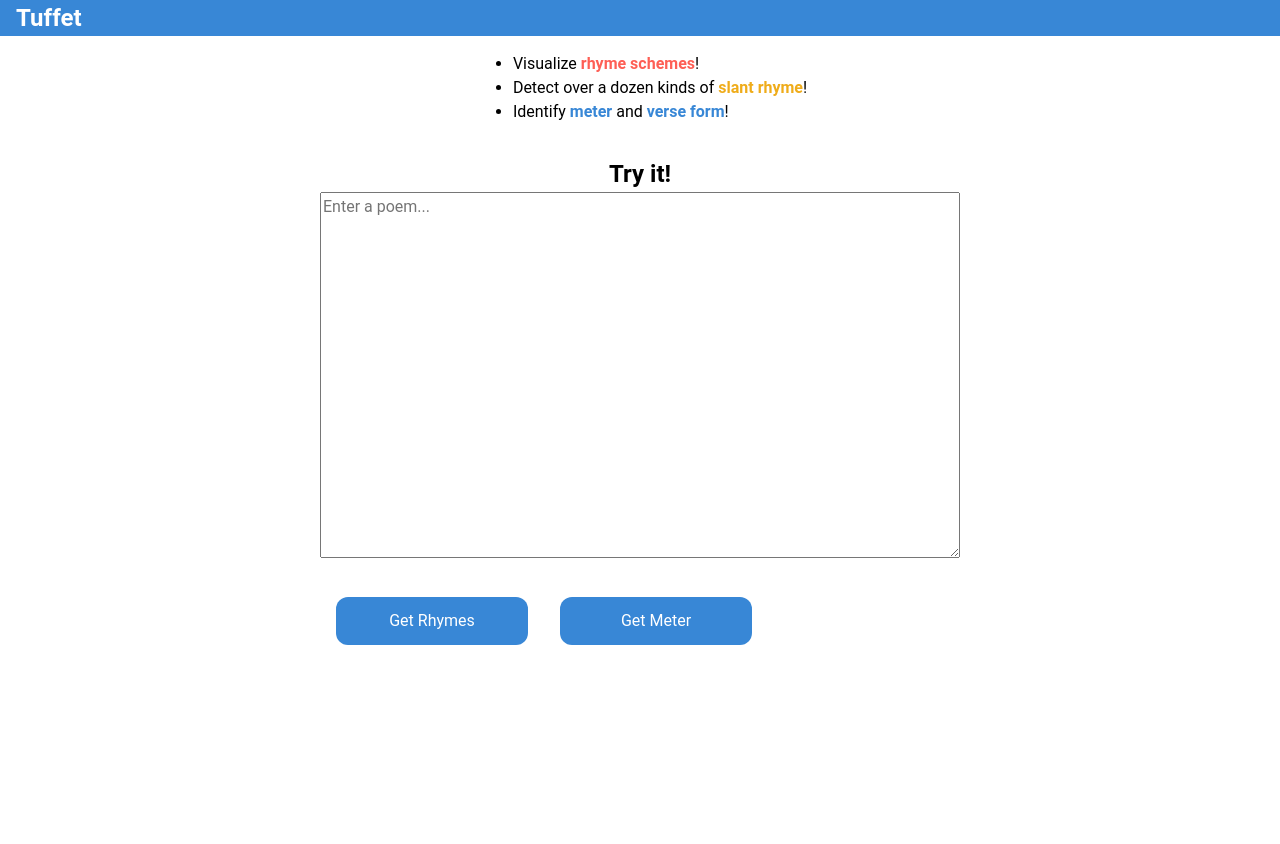
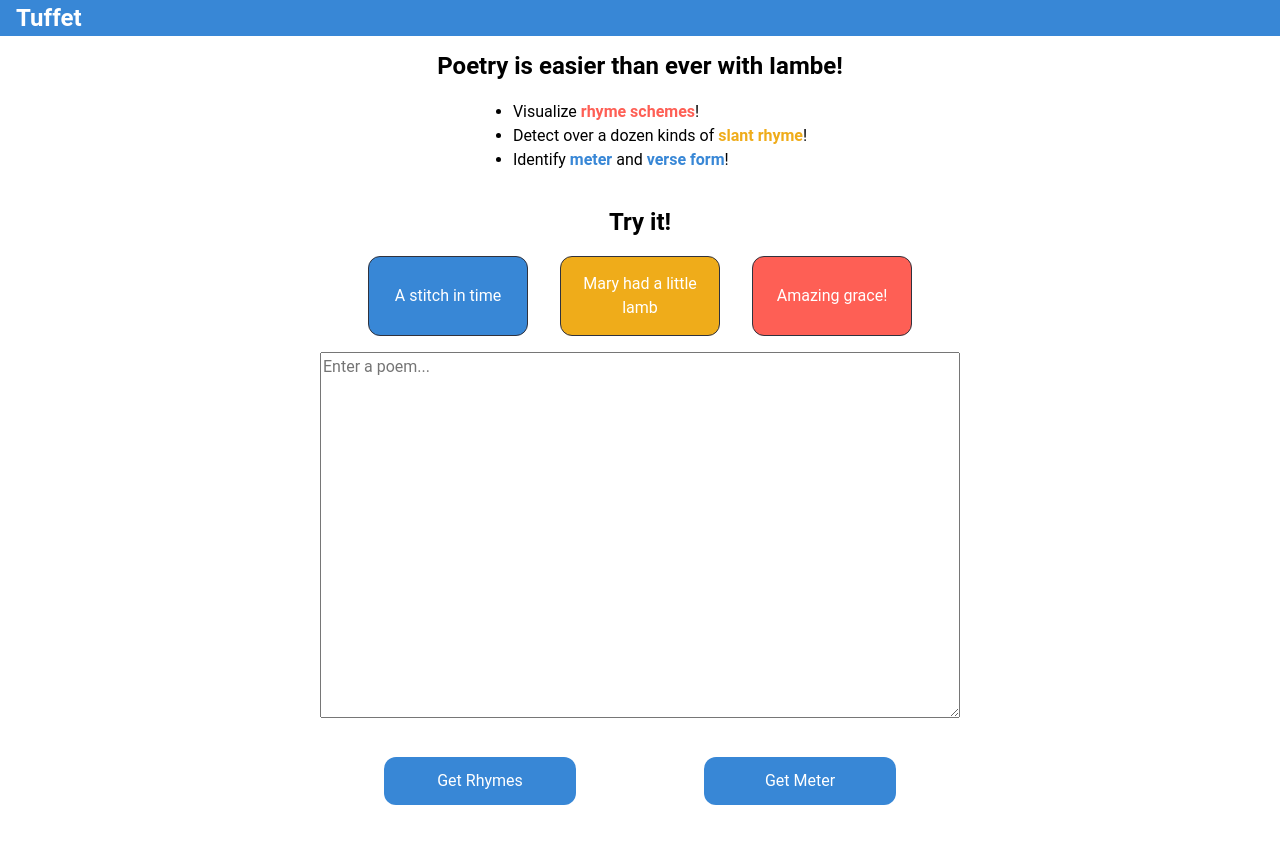
Before and after one commit to SamuelPerrin/tuffet, a React (Create React App) app in the folder iambe/: page / in a window 1280 px wide. Shown: the top 844 px of the page. Before the commit the page ends 800 px from the top, so only its background shows below. Built offline with nearby package versions, Linux system fonts and the light colour scheme.

Commit message:
adds TryPoem buttons to Home page

```diff
--- a/iambe/src/components/Home.js
+++ b/iambe/src/components/Home.js
@@ -4,9 +4,13 @@ import {useHistory} from 'react-router-dom';
 
 import Section from './styled/Section';
 import {YellowSpan, RedSpan, BlueSpan} from './styled/Spans';
+import TryPoem from './styled/TryPoem';
 import TextArea from './styled/TextArea';
 import Button from './styled/Button';
 import {getRhymes, getMeter} from '../actions';
+
+import * as samples from '../constants/samples';
+import * as theme from '../constants/colors';
 
 const initialValue = ""
 
@@ -30,9 +34,14 @@ const Home = props => {
     history.push('/meter');
   }
 
+  const submitSample = sample => {
+    props.getRhymes(sample);
+    history.push('/rhyme');
+  };
+
   return (
     <div>
-      <Section>
+      <Section style={{marginTop:'3rem'}}>
         <h3>Poetry is easier than ever with Iambe!</h3>
         <ul>
           <li>Visualize <RedSpan>rhyme schemes</RedSpan>!</li>
@@ -42,9 +51,20 @@ const Home = props => {
       </Section>
       <Section>
         <h3>Try it!</h3>
+        <div style={{display:'flex', flexFlow:'row wrap', alignItems:'space-between'}}>
+          <TryPoem onClick={() => submitSample(samples.STITCH)} bgc='1'>
+            <p>A stitch in time</p>
+          </TryPoem>
+          <TryPoem onClick={() => submitSample(samples.MARY)} bgc='2'>
+            <p>Mary had a little lamb</p>
+          </TryPoem>
+          <TryPoem onClick={() => submitSample(samples.GRACE)} bgc='3'>
+            <p>Amazing grace!</p>
+          </TryPoem>
+        </div>
         <form>
           <TextArea value={poem} onChange={handleChange} placeholder="Enter a poem..." />
-          <div>
+          <div style={{display:'flex', justifyContent:'space-around'}}>
             <Button onClick={submitRhymes}>Get Rhymes</Button>
             <Button onClick={submitMeter}>Get Meter</Button>
           </div>
--- /dev/null
+++ b/iambe/src/components/styled/TryPoem.js
@@ -0,0 +1,36 @@
+import React from 'react';
+import styled from 'styled-components';
+import * as theme from '../../constants/colors';
+
+const colors = {'1': theme.BLUE, '2': theme.YELLOW, '3': theme.RED};
+
+const TryWrapper = styled.div`
+  border: 1px solid ${props => props.theme.black};
+  border-radius: ${props => props.theme.borderRadius};
+  width: 10rem;
+  height: 5rem;
+  padding: ${props => props.theme.space};
+  margin: ${props => props.theme.space};
+  color: ${props => props.theme.white};
+  background-color: ${props => colors[props.bgc]};
+  opacity:100%;
+  display:flex;
+  text-align: center;
+  justify-content: center;
+  align-items: center;
+
+  &:hover {
+    opacity:85%;
+    cursor:pointer;
+    /* color: ${props => props.theme.black}; */
+  }
+`
+
+export default function TryPoem (props) {
+  const {maxWidth, children, onClick, bgc} = props;
+  return (
+    <TryWrapper maxWidth={maxWidth} onClick={onClick} bgc={bgc}>
+      {children}
+    </TryWrapper>
+  )
+}
--- /dev/null
+++ b/iambe/src/constants/samples.js
@@ -0,0 +1,3 @@
+export const STITCH = "A stitch in time\nSaves nine.";
+export const MARY = "Mary had a little lamb\nWhose fleece was white as snow\nAnd everywhere that Mary went\nThe lamb was sure to go."
+export const GRACE = "Amazing grace! How sweet the sound\nThat saved a wretch like me!\nI once was lost but now am found;\nWas blind but now I see."
```
